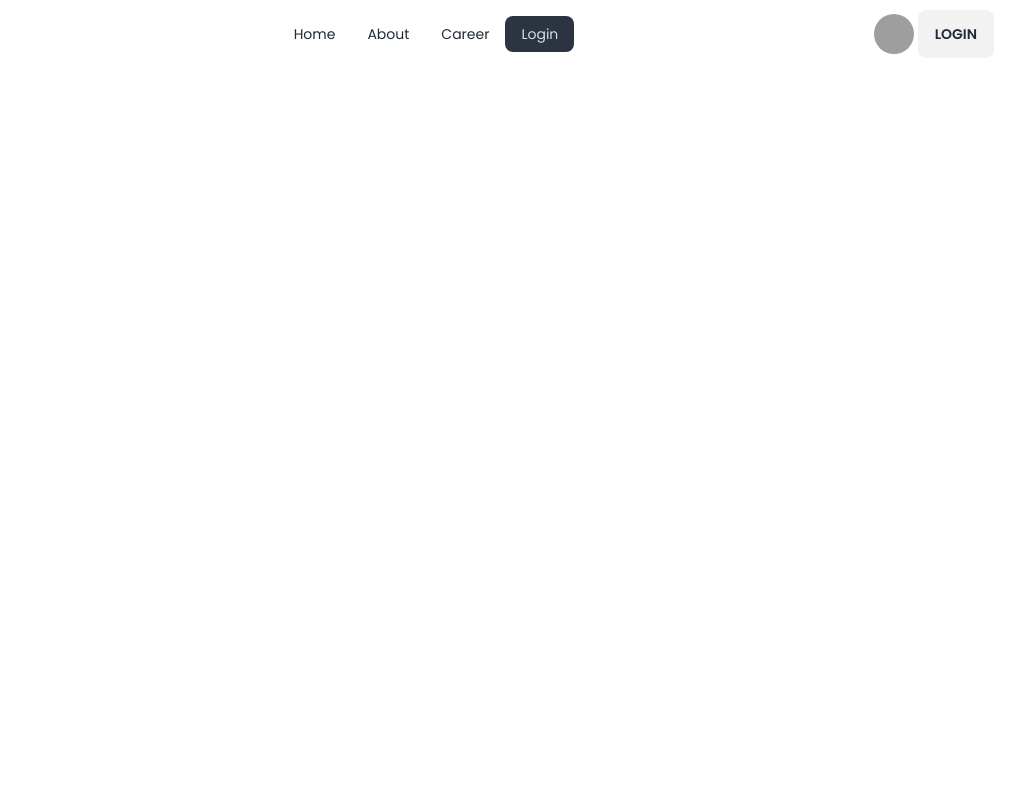
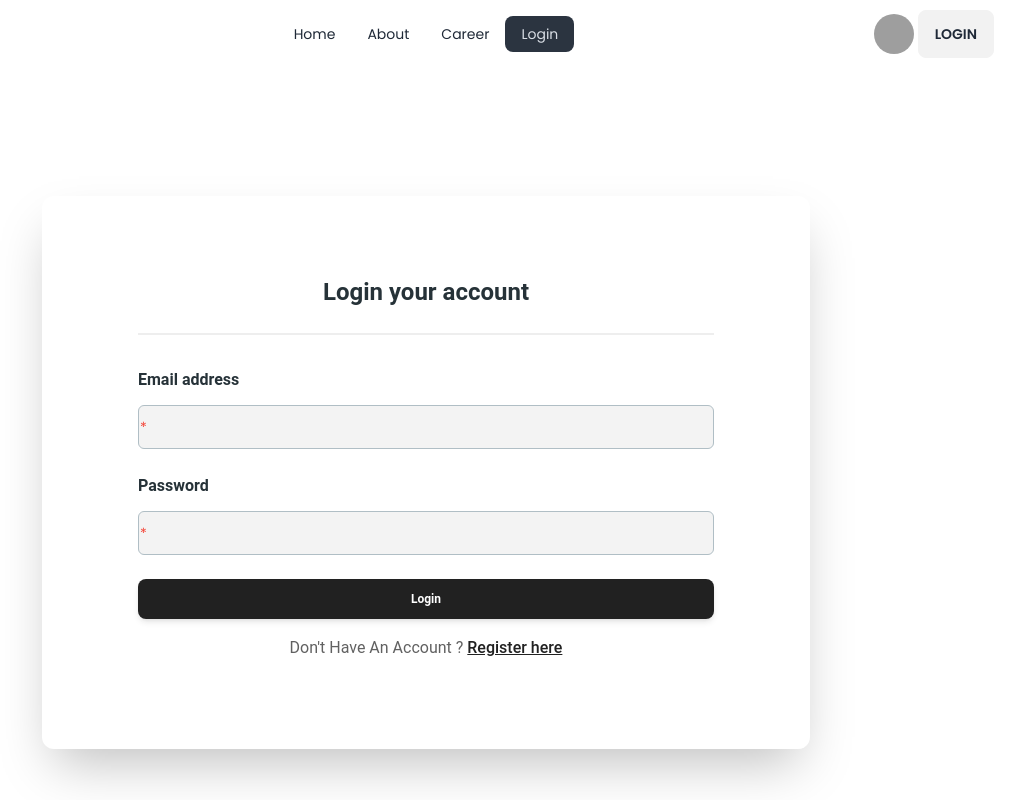
Before and after one commit to mstsurnalyakter/react-dragon-news-auth, a React (Vite) app: page /login in a window 1280 px wide. Shown: the whole page, without its empty margins (214-1239 px from the left). Built offline with nearby package versions, Linux system fonts and the light colour scheme; grey boxes are pictures that could not be loaded.

Commit message:
login page ui part added

```diff
--- a/package.json
+++ b/package.json
@@ -10,6 +10,7 @@
     "preview": "vite preview"
   },
   "dependencies": {
+    "@material-tailwind/react": "^2.1.9",
     "firebase": "^10.4.0",
     "localforage": "^1.10.0",
     "match-sorter": "^6.3.1",
--- a/src/pages/Login/Login.jsx
+++ b/src/pages/Login/Login.jsx
@@ -1,11 +1,71 @@
-import Navbar from '../Shared/Navbar/Navbar'
+import Navbar from '../Shared/Navbar/Navbar';
+import { Card, Input, Button, Typography } from "@material-tailwind/react";
+import { Link } from "react-router-dom";
+
 
 const Login = () => {
+    const handleLogin = () =>{
+
+    }
   return (
     <div>
-        <Navbar/>
+      <Navbar />
+      <Card
+        color="transparent"
+        className="shadow-2xl mt-32 max-w-3xl  mx-auto py-20"
+      >
+        <Typography variant="h4" color="blue-gray" className="text-center mb-6">
+          Login your account
+        </Typography>
+        <div className="border-b-2 w-3/4 mx-auto"></div>
+        <form onSubmit={handleLogin} className="mt-8 mb-2 w-3/4 mx-auto">
+          <div className="mb-1 flex flex-col gap-6">
+            <Typography variant="h6" color="blue-gray" className="-mb-3">
+              Email address
+            </Typography>
+            <Input
+              size="lg"
+              type="email"
+              name="email"
+              required
+              placeholder="name@mail.com"
+              className=" !border-t-blue-gray-200 focus:!border-t-gray-900 !bg-[#F3F3F3]"
+              labelProps={{
+                className: "before:content-none after:content-none",
+              }}
+            />
+            <Typography variant="h6" color="blue-gray" className="-mb-3">
+              Password
+            </Typography>
+            <Input
+              type="password"
+              name="password"
+              required
+              size="lg"
+              placeholder="********"
+              className=" !border-t-blue-gray-200 focus:!border-t-gray-900 !bg-[#F3F3F3]"
+              labelProps={{
+                className: "before:content-none after:content-none",
+              }}
+            />
+          </div>
+
+          <Button type="submit" className="mt-6 capitalize" fullWidth>
+            Login
+          </Button>
+          <Typography color="gray" className="mt-4 text-center font-normal">
+            Don&apos;t Have An Account ?{" "}
+            <Link
+              to={"/register"}
+              className="font-medium underline text-gray-900"
+            >
+              Register here
+            </Link>
+          </Typography>
+        </form>
+      </Card>
     </div>
-  )
+  );
 }
 
 
--- a/src/pages/Shared/Navbar/Navbar.jsx
+++ b/src/pages/Shared/Navbar/Navbar.jsx
@@ -4,6 +4,7 @@ import userDefaultPic from '../../../assets/user.png';
 const Navbar = () => {
 
     const navLinks = <>
+
         <li><NavLink to="/">Home</NavLink></li>
         <li><NavLink to="/about">About</NavLink></li>
         <li><NavLink to="/career">Career</NavLink></li>
--- a/tailwind.config.js
+++ b/tailwind.config.js
@@ -1,15 +1,15 @@
+const withMT = require("@material-tailwind/react/utils/withMT");
+
+
 /** @type {import('tailwindcss').Config} */
-export default {
-  content: [
-    "./index.html",
-    "./src/**/*.{js,ts,jsx,tsx}",
-  ],
+export default withMT({
+  content: ["./index.html", "./src/**/*.{js,ts,jsx,tsx}"],
   theme: {
     extend: {
       fontFamily: {
-        poppins: "'Poppins', sans-serif"
-      }
+        poppins: "'Poppins', sans-serif",
+      },
     },
   },
   plugins: [require("daisyui")],
-}
+})
```
Also changed, not shown: 1 other file (tests, documents, lock files or other folders).
